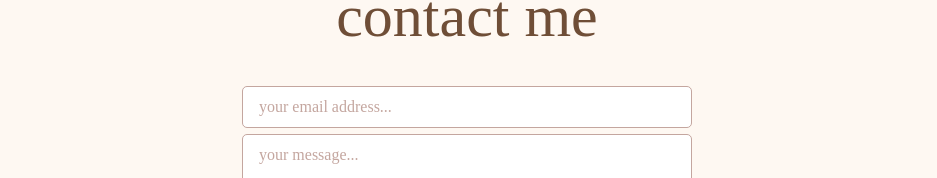
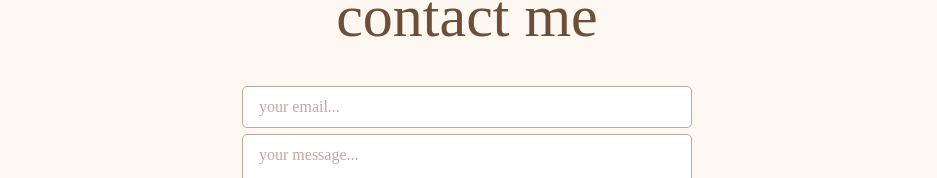
Before and after one commit to barbaraeguche/portfolio, a Next.js app: page / in a window 1280 px wide. Shown: the part 2226-2404 px from the top of the page, without its empty margins (173-1110 px from the left). Built offline with nearby package versions, Linux system fonts and the light colour scheme; no server answers; a web font is replaced by a local one.

Commit message:
contact changes

```diff
--- a/src/components/contact.tsx
+++ b/src/components/contact.tsx
@@ -41,7 +41,7 @@ export default function Contact() {
             }>
                 <div className="flex flex-col gap-y-1.5">
                     <input type="email" name="email" value={contactInfo.email} onChange={handleChange}
-                           placeholder="your email address..."
+                           placeholder="your email..."
                            className="bg-lm-input-bg border border-lm-border pl-4 py-2 rounded-[5px] placeholder-lm-border"
                            maxLength={50} required
                     />
```
